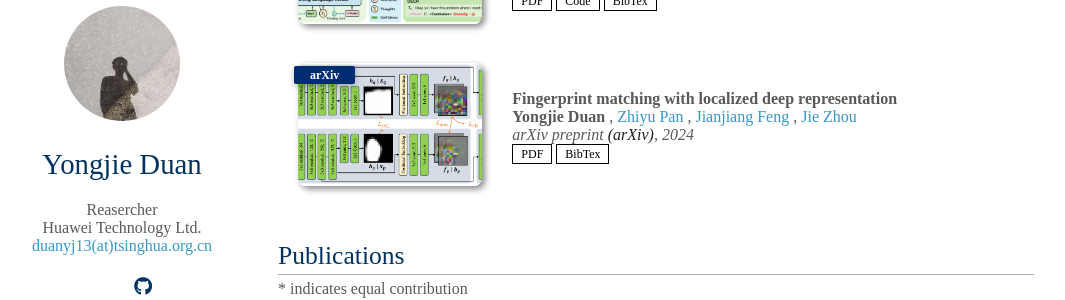
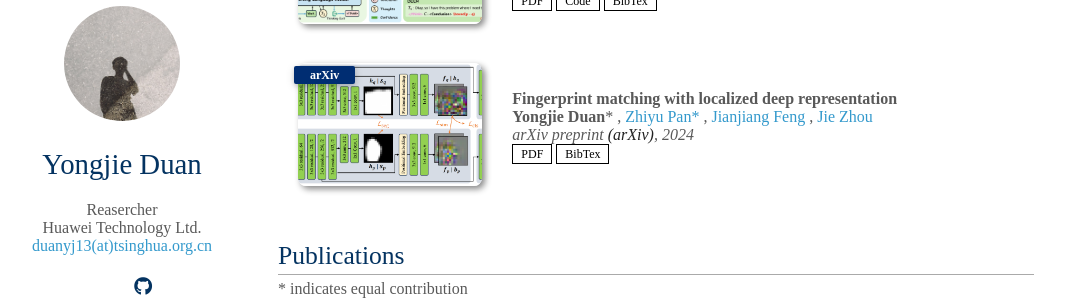
Before and after one commit to youngjetduan/youngjetduan.github.io, a Jekyll site: the page built from index.md, in a window 1280 px wide and 900 px high, scrolled down 713 px. Shown: the part 152-452 px from the top of the window, without its empty margins (110-1175 px from the left). Built offline with Jekyll 4.4.1, drawn with Linux system fonts in a browser that asks for light colours; nearby versions of some CDN libraries; a style sheet for code colours, icons or effects is not loaded.

```diff
--- a/_data/preprints.yml
+++ b/_data/preprints.yml
@@ -10,7 +10,7 @@ main:
     image: ./assets/img/arxiv2025_yang.png
 
   - title: Fingerprint matching with localized deep representation
-    authors: <b>Yongjie Duan</b>, Zhiyu Pan, Jianjiang Feng, Jie Zhou
+    authors: <b>Yongjie Duan</b>*, Zhiyu Pan*, Jianjiang Feng, Jie Zhou
     conference_short: arXiv
     conference: arXiv preprint <strong>(arXiv)</strong>, 2024
     pdf: https://arxiv.org/pdf/2311.18576v2
```
